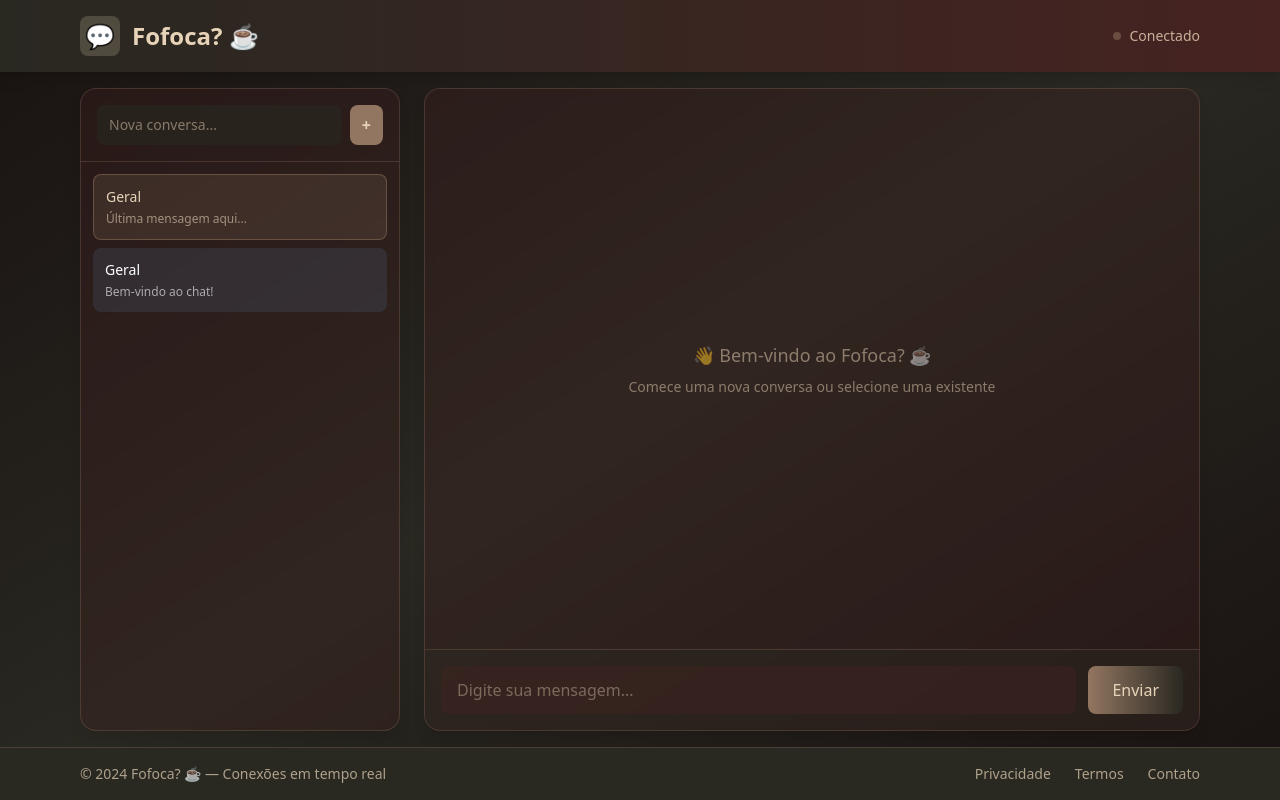
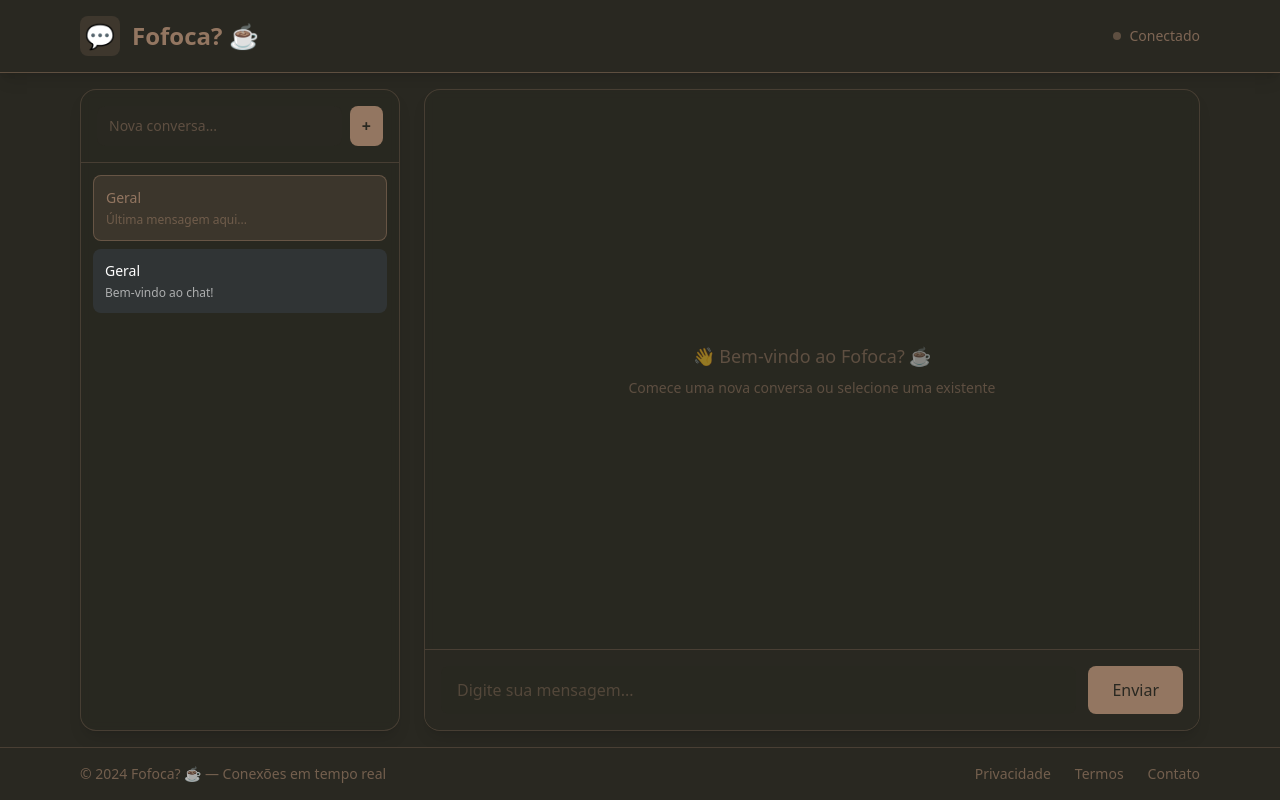
Before and after one commit to pcbandeira-m/chat-websocket, a website built with Vite: page frontend/index.html in a window 1280 px wide. Built offline with nearby package versions, Linux system fonts and the light colour scheme.

Commit message:
fix: remove gradients and simplify color scheme - use solid colors only

```diff
--- a/frontend/index.html
+++ b/frontend/index.html
@@ -9,18 +9,18 @@
     <link rel="stylesheet" href="/src/styles.css">
 </head>
 
-<body class="bg-gradient-to-br from-powder via-dark to-powder min-h-screen flex flex-col">
+<body class="bg-dark min-h-screen flex flex-col">
     <div id="app" class="flex flex-col flex-1">
         <!-- Header -->
-        <header class="bg-gradient-to-r from-dark to-secondary shadow-lg">
+        <header class="bg-dark border-b border-primary/50 shadow-lg">
             <div class="max-w-6xl mx-auto px-4 py-4 flex items-center justify-between">
                 <div class="flex items-center gap-3">
-                    <div class="w-10 h-10 rounded-lg bg-accent/20 flex items-center justify-center">
+                    <div class="w-10 h-10 rounded-lg bg-primary/20 flex items-center justify-center">
                         <span class="text-2xl">💬</span>
                     </div>
-                    <h1 class="text-2xl font-bold text-accent">Fofoca? ☕</h1>
+                    <h1 class="text-2xl font-bold text-primary">Fofoca? ☕</h1>
                 </div>
-                <div id="user-status" class="flex items-center gap-2 text-accent/80 text-sm">
+                <div id="user-status" class="flex items-center gap-2 text-primary/80 text-sm">
                     <span class="inline-block w-2 h-2 bg-primary rounded-full animate-pulse"></span>
                     <span>Conectado</span>
                 </div>
@@ -30,11 +30,11 @@
         <!-- Main Content -->
         <main class="flex-1 flex max-w-6xl w-full mx-auto gap-6 p-4 overflow-hidden">
             <!-- Sidebar - Conversations -->
-            <aside class="w-80 bg-secondary/30 backdrop-blur-sm rounded-2xl shadow-lg flex flex-col border border-primary/30">
+            <aside class="w-80 bg-dark/80 backdrop-blur-sm rounded-2xl shadow-lg flex flex-col border border-primary/30">
                 <div class="p-4 border-b border-primary/30">
                     <div class="flex gap-2">
-                        <input id="new-chat-input" type="text" placeholder="Nova conversa..." class="flex-1 px-3 py-2 bg-dark/60 text-accent rounded-lg text-sm focus:outline-none focus:ring-2 focus:ring-primary placeholder-accent/50">
-                        <button id="new-chat-btn" class="px-3 py-2 bg-primary hover:bg-primary/90 text-accent rounded-lg transition-colors font-semibold">
+                        <input id="new-chat-input" type="text" placeholder="Nova conversa..." class="flex-1 px-3 py-2 bg-dark text-primary rounded-lg text-sm focus:outline-none focus:ring-2 focus:ring-primary placeholder-primary/50">
+                        <button id="new-chat-btn" class="px-3 py-2 bg-primary hover:bg-primary/80 text-dark rounded-lg transition-colors font-semibold">
                             +
                         </button>
                     </div>
@@ -43,17 +43,17 @@
                 <!-- Conversations List -->
                 <div id="conversations" class="flex-1 overflow-y-auto space-y-2 p-3">
                     <div class="p-3 rounded-lg bg-primary/20 border border-primary/50 cursor-pointer hover:bg-primary/30 transition-colors">
-                        <div class="font-medium text-accent text-sm">Geral</div>
-                        <div class="text-xs text-accent/60 mt-1">Última mensagem aqui...</div>
+                        <div class="font-medium text-primary text-sm">Geral</div>
+                        <div class="text-xs text-primary/60 mt-1">Última mensagem aqui...</div>
                     </div>
                 </div>
             </aside>
 
             <!-- Chat Area -->
-            <section class="flex-1 flex flex-col bg-secondary/30 backdrop-blur-sm rounded-2xl shadow-lg border border-primary/30 overflow-hidden">
+            <section class="flex-1 flex flex-col bg-dark/80 backdrop-blur-sm rounded-2xl shadow-lg border border-primary/30 overflow-hidden">
                 <!-- Messages Container -->
                 <div id="messages-container" class="flex-1 overflow-y-auto p-6 space-y-4 scroll-smooth">
-                    <div class="flex justify-center items-center h-full text-accent/50">
+                    <div class="flex justify-center items-center h-full text-primary/50">
                         <div class="text-center">
                             <p class="text-lg mb-2">👋 Bem-vindo ao Fofoca? ☕</p>
                             <p class="text-sm">Comece uma nova conversa ou selecione uma existente</p>
@@ -62,10 +62,10 @@
                 </div>
 
                 <!-- Input Area -->
-                <div class="p-4 border-t border-primary/30 bg-dark/40">
+                <div class="p-4 border-t border-primary/30 bg-dark">
                     <div class="flex gap-3">
-                        <input id="message-input" type="text" placeholder="Digite sua mensagem..." class="flex-1 px-4 py-3 bg-secondary/40 text-accent rounded-lg focus:outline-none focus:ring-2 focus:ring-primary transition-all placeholder-accent/40">
-                        <button id="send-btn" class="px-6 py-3 bg-gradient-to-r from-primary to-dark hover:shadow-lg hover:shadow-primary/50 text-accent rounded-lg font-medium transition-all transform hover:scale-105 active:scale-95">
+                        <input id="message-input" type="text" placeholder="Digite sua mensagem..." class="flex-1 px-4 py-3 bg-dark/60 text-primary rounded-lg focus:outline-none focus:ring-2 focus:ring-primary transition-all placeholder-primary/40">
+                        <button id="send-btn" class="px-6 py-3 bg-primary hover:bg-primary/80 text-dark rounded-lg font-medium transition-all transform hover:scale-105 active:scale-95">
                             Enviar
                         </button>
                     </div>
@@ -74,15 +74,15 @@
         </main>
 
         <!-- Footer -->
-        <footer class="bg-dark border-t border-primary/30 mt-auto">
+        <footer class="bg-dark border-t border-primary/30">
             <div class="max-w-6xl mx-auto px-4 py-4 flex items-center justify-between text-sm">
-                <div class="text-accent/70">
+                <div class="text-primary/70">
                     <p>© 2024 Fofoca? ☕ — Conexões em tempo real</p>
                 </div>
-                <div class="flex gap-6 text-accent/70">
-                    <a href="#" class="hover:text-accent transition-colors">Privacidade</a>
-                    <a href="#" class="hover:text-accent transition-colors">Termos</a>
-                    <a href="#" class="hover:text-accent transition-colors">Contato</a>
+                <div class="flex gap-6 text-primary/70">
+                    <a href="#" class="hover:text-primary transition-colors">Privacidade</a>
+                    <a href="#" class="hover:text-primary transition-colors">Termos</a>
+                    <a href="#" class="hover:text-primary transition-colors">Contato</a>
                 </div>
             </div>
         </footer>
--- a/frontend/src/styles.css
+++ b/frontend/src/styles.css
@@ -52,10 +52,7 @@ html {
 
 /* Gradient text */
 .gradient-text {
-    background: linear-gradient(135deg, #937661, #462321);
-    -webkit-background-clip: text;
-    -webkit-text-fill-color: transparent;
-    background-clip: text;
+    color: #937661;
 }
 
 /* Focus ring customization */
@@ -78,11 +75,11 @@ button {
 }
 
 .message-bubble.own {
-    @apply bg-gradient-to-r from-primary to-secondary text-accent ml-auto rounded-br-none;
+    @apply bg-primary text-dark ml-auto rounded-br-none font-medium;
 }
 
 .message-bubble.other {
-    @apply bg-secondary/40 text-accent/90 mr-auto rounded-bl-none;
+    @apply bg-primary/20 text-primary mr-auto rounded-bl-none;
 }
 
 /* Loading animation */
```
